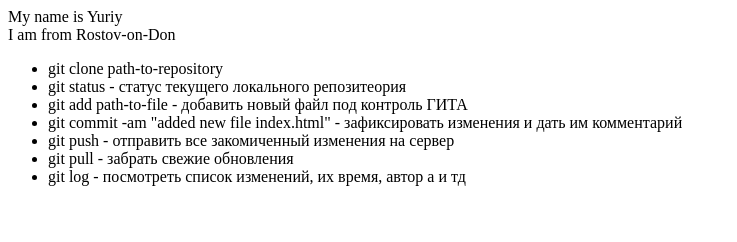
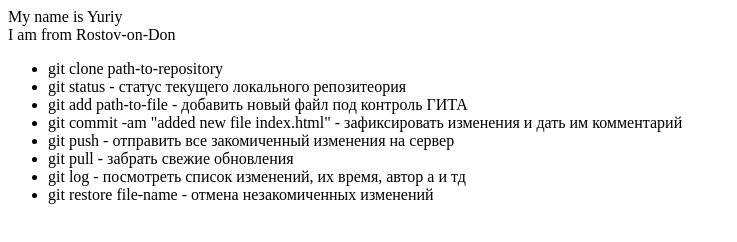
Before and after one commit to Yuriy0014/git-lesson, a plain HTML site: page index.html in a window 1280 px wide. Shown: the whole page, without its empty margins (0-737 px from the left). Drawn offline with Linux system fonts and the light colour scheme.

Commit message:
added restore command

```diff
--- a/index.html
+++ b/index.html
@@ -15,5 +15,6 @@
         <li>git push - отправить все закомиченный изменения на сервер</li>
         <li>git pull - забрать свежие обновления</li>
         <li>git log - посмотреть список изменений, их время, автор а и тд</li>
+        <li> git restore file-name - отмена незакомиченных изменений </li>
     </ul>
 </div>
```
